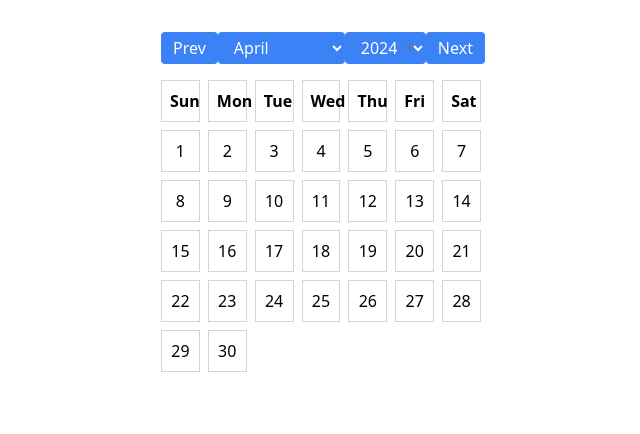
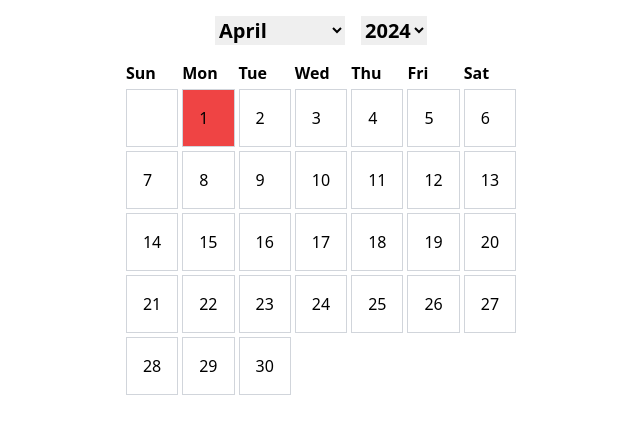
Before and after one commit to V-Gnana-Teja/Calendar, a React (Create React App) app: page / in a window 1280 px wide. Shown: the top 434 px of the page, without its empty margins (319-959 px from the left). Built offline with nearby package versions, Linux system fonts and the light colour scheme.

Commit message:
created Calendar with select option

```diff
--- a/src/MyCalendar.js
+++ b/src/MyCalendar.js
@@ -1,95 +1,125 @@
-import React, { useState } from 'react';
+import React, { useState, useEffect } from "react";
+import Select from "./Select";
+
+const daysOfWeek = ["Sun", "Mon", "Tue", "Wed", "Thu", "Fri", "Sat"];
 
 const Calendar = () => {
-  const [selectedDate, setSelectedDate] = useState(new Date());
-  const [selectedMonth, setSelectedMonth] = useState(selectedDate.getMonth());
-  const [selectedYear, setSelectedYear] = useState(selectedDate.getFullYear());
 
-  const daysInMonth = (month, year) => {
-    return new Date(year, month + 1, 0).getDate();
-  };
+  const today = new Date();
 
-  const generateCalendar = () => {
-    const days = [];
-    const totalDays = daysInMonth(selectedMonth, selectedYear);
+  const [currentMonth, setCurrentMonth] = useState(parseInt(localStorage.getItem("selectedMonth")) || today.getMonth());
 
-    for (let i = 1; i <= totalDays; i++) {
-      days.push(i);
-    }
+  const [currentYear, setCurrentYear] = useState(parseInt(localStorage.getItem("selectedYear")) || today.getFullYear());
 
-    return days.map((day) => (
-      <div className="p-2 border border-gray-300 text-center" key={day}>
-        {day}
+  const [selectedDate, setSelectedDate] = useState(parseInt(localStorage.getItem("selectedDate")) || 1);
+
+  const [showDialog, setShowDialog] = useState(localStorage.getItem("showDialog") === "true");
+
+  const startDayOfMonth = new Date(currentYear, currentMonth, 1).getDay();
+
+  const daysInMonth = new Date(currentYear, currentMonth + 1, 0).getDate();
+
+  const days = [];
+
+
+  useEffect(() => {
+
+    localStorage.setItem("selectedDate", selectedDate);
+
+    localStorage.setItem("selectedMonth", currentMonth);
+
+    localStorage.setItem("selectedYear", currentYear);
+
+    localStorage.setItem("showDialog", showDialog);
+
+  }, [selectedDate, currentMonth, currentYear, showDialog]);
+
+
+  for (let i = 0; i < startDayOfMonth; i++) {
+
+    days.push(
+
+      <div key={`empty-${i}`} className="border border-gray-300 p-4">
+
       </div>
-    ));
-  };
+
+    );
+  }
+
+  for (let i = 1; i <= daysInMonth; i++) {
+
+    const isSelected = selectedDate === i;
+    days.push(
+
+      <div key={i} className={`border border-gray-300 p-4 cursor-pointer ${isSelected ? "bg-red-500" : ""}`}
+        onClick={() => {
+          setSelectedDate(i);
+          setShowDialog(true);
+        }}
+      >
+        {i}
+
+      </div>
+
+    );
+  }
 
   const handleMonthChange = (event) => {
-    const newMonth = parseInt(event.target.value, 10);
-    setSelectedMonth(newMonth);
-    setSelectedDate(new Date(selectedYear, newMonth, 1));
+
+    setCurrentMonth(parseInt(event.target.value));
   };
 
   const handleYearChange = (event) => {
-    const newYear = parseInt(event.target.value, 10);
-    setSelectedYear(newYear);
-    setSelectedDate(new Date(newYear, selectedMonth, 1));
+
+    setCurrentYear(parseInt(event.target.value));
   };
 
   return (
-    <div className="max-w-xs mx-auto mt-8">
-      <div className="flex justify-between items-center mb-4">
-        <button
-          className="px-3 py-1 bg-blue-500 text-white rounded"
-          onClick={() => setSelectedDate(new Date(selectedYear, selectedMonth - 1, 1))}
-        >
-          Prev
-        </button>
-        <select className="px-3 py-1 bg-blue-500 text-white rounded" value={selectedMonth} onChange={handleMonthChange}>
+
+    <div className="flex flex-col items-center">
+
+      <div className="flex justify-center items-center my-4">
+
+        <select className="text-xl font-bold cursor-pointer" value={currentMonth} onChange={handleMonthChange}>
+
           {Array.from({ length: 12 }, (_, index) => (
+
             <option key={index} value={index}>
-              {new Date(selectedYear, index, 1).toLocaleString('default', { month: 'long' })}
+              {new Date(0, index).toLocaleString("default", { month: "long" })}
+            </option>
+
+          ))}
+        </select>
+
+        <select className="text-xl font-bold ml-4 cursor-pointer" value={currentYear} onChange={handleYearChange}>
+
+          {Array.from({ length: 10 }, (_, index) => (
+
+            <option key={index} value={today.getFullYear() - 8 + index}>
+              {today.getFullYear() - 8 + index}
+
             </option>
           ))}
+
         </select>
-        <div className="relative">
-          <select className="px-3 py-1 bg-blue-500 text-white rounded" value={selectedYear} onChange={handleYearChange}>
-            {Array.from({ length: 50 }, (_, index) => (
-              <option key={index} value={selectedYear - 25 + index}>
-                {selectedYear - 25 + index}
-              </option>
-            ))}
-          </select>
-          <div className="absolute inset-y-0 right-0 flex items-center px-2 pointer-events-none">
-            <svg
-              className="h-4 w-4 text-gray-500"
-              xmlns="http://www.w3.org/2000/svg"
-              viewBox="0 0 20 20"
-              fill="currentColor"
-            >
-              <path
-                fillRule="evenodd"
-                d="M6.293 7.293a1 1 0 011.414 0L10 10.586l2.293-2.293a1 1 0 111.414 1.414l-3 3a1 1 0 01-1.414 0l-3-3a1 1 0 010-1.414zM10 4a1 1 0 011 1v5a1 1 0 11-2 0V5a1 1 0 011-1z"
-                clipRule="evenodd"
-              />
-            </svg>
-          </div>
-        </div>
-        <button
-          className="px-3 py-1 bg-blue-500 text-white rounded"
-          onClick={() => setSelectedDate(new Date(selectedYear, selectedMonth + 1, 1))}
-        >
-          Next
-        </button>
+
       </div>
-      <div className="grid grid-cols-7 gap-2">
-        {['Sun', 'Mon', 'Tue', 'Wed', 'Thu', 'Fri', 'Sat'].map((day) => (
-          <div className="p-2 border border-gray-300 text-center font-bold" key={day}>
+
+      <div className="grid grid-cols-7 gap-1 ">
+
+        {daysOfWeek.map((day, index) => (
+
+          <div key={index} className="font-bold">
             {day}
           </div>
+
         ))}
-        {generateCalendar()}
+
+        {days}
+
       </div>
+
+      {showDialog && <Select selectedDate={selectedDate} selectedMonth={currentMonth} selectedYear={currentYear} onClose={() => setShowDialog(false)} />}
     </div>
   );
 };
--- /dev/null
+++ b/src/Select.js
@@ -0,0 +1,17 @@
+import React from "react";
+
+const Select = ({ selectedDate, selectedMonth, selectedYear, onClose }) => {
+
+  const formattedDate = `${selectedDate < 10 ? "0" : ""}${selectedDate}-${new Date(selectedYear, selectedMonth).toLocaleString("default", { month: "short" })}-${selectedYear}`;
+
+  return (
+
+    <div className="fixed bottom-0 left-0 right-0 bg-red-400 p-4 border-t border-gray-300">
+
+      <p>You have chosen {formattedDate}.</p>
+
+    </div>
+  );
+};
+
+export default Select;
```
